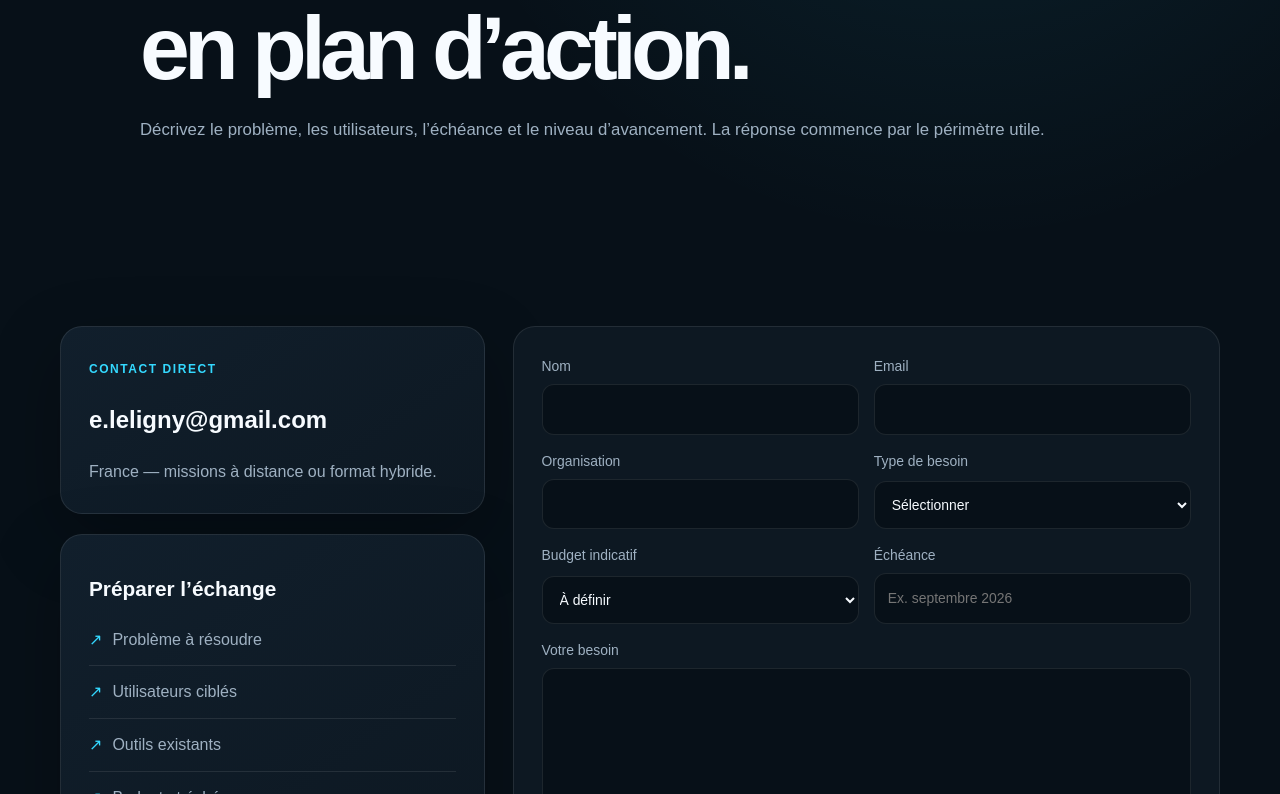
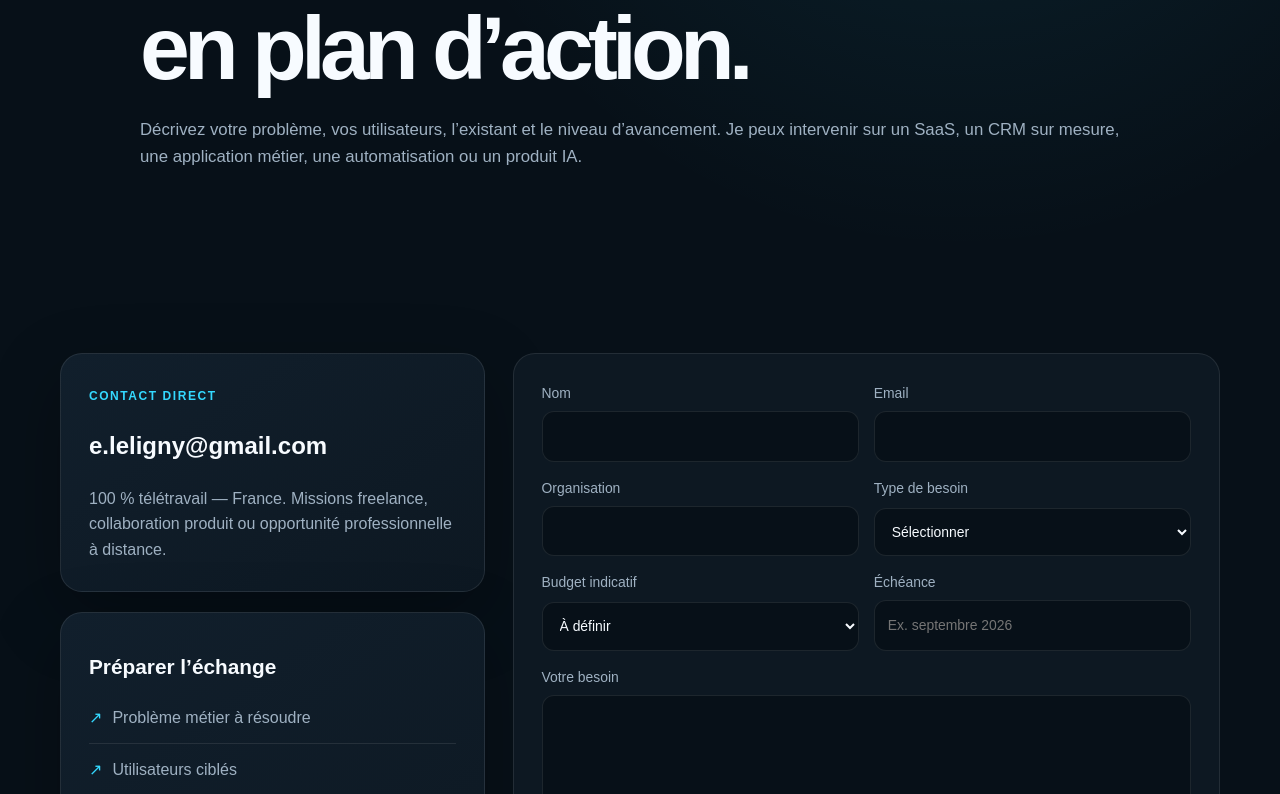
Before and after one commit to eleligny-coder/Portfolio, a Next.js app: page /contact in a window 1280 px wide. Shown: the part 306-1100 px from the top of the page. Built offline with nearby package versions, Linux system fonts and the light colour scheme; no server answers.

Commit message:
fix: make remote-only availability explicit on contact page

```diff
--- a/src/app/contact/page.tsx
+++ b/src/app/contact/page.tsx
@@ -1 +1,20 @@
-import type {Metadata} from "next";import {PageIntro} from "@/components/layout";import {ContactForm} from "@/components/contact-form";import {site} from "@/data/site";export const metadata:Metadata={title:"Contact"};export default function Page(){return <><PageIntro eyebrow="Contact" title="Transformer un besoin en plan d’action." text="Décrivez le problème, les utilisateurs, l’échéance et le niveau d’avancement. La réponse commence par le périmètre utile."/><section className="section"><div className="shell contact-layout"><div><article className="card"><span className="eyebrow">Contact direct</span><h2>{site.email}</h2><p>France — missions à distance ou format hybride.</p></article><article className="card" style={{marginTop:20}}><h3>Préparer l’échange</h3><ul className="list"><li>Problème à résoudre</li><li>Utilisateurs ciblés</li><li>Outils existants</li><li>Budget et échéance</li></ul></article></div><ContactForm/></div></section></>}
+import type { Metadata } from "next";
+import { PageIntro } from "@/components/layout";
+import { ContactForm } from "@/components/contact-form";
+import { site } from "@/data/site";
+
+export const metadata: Metadata = { title: "Contact" };
+
+export default function Page() {
+  return <>
+    <PageIntro
+      eyebrow="Contact"
+      title="Transformer un besoin en plan d’action."
+      text="Décrivez votre problème, vos utilisateurs, l’existant et le niveau d’avancement. Je peux intervenir sur un SaaS, un CRM sur mesure, une application métier, une automatisation ou un produit IA."
+    />
+    <section className="section"><div className="shell contact-layout"><div>
+      <article className="card"><span className="eyebrow">Contact direct</span><h2>{site.email}</h2><p>{site.remote}. Missions freelance, collaboration produit ou opportunité professionnelle à distance.</p></article>
+      <article className="card" style={{marginTop:20}}><h3>Préparer l’échange</h3><ul className="list"><li>Problème métier à résoudre</li><li>Utilisateurs ciblés</li><li>Outils, données et stack existants</li><li>Fonctions prioritaires</li><li>Budget et échéance</li></ul></article>
+    </div><ContactForm/></div></section>
+  </>;
+}
```
